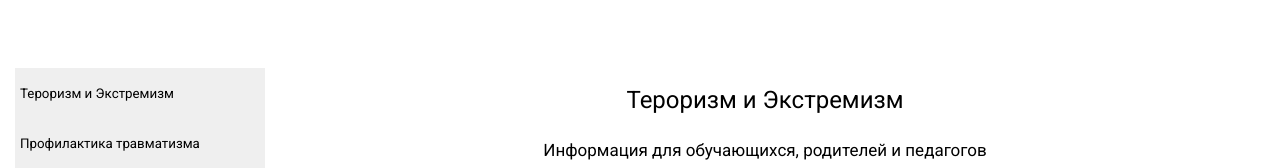
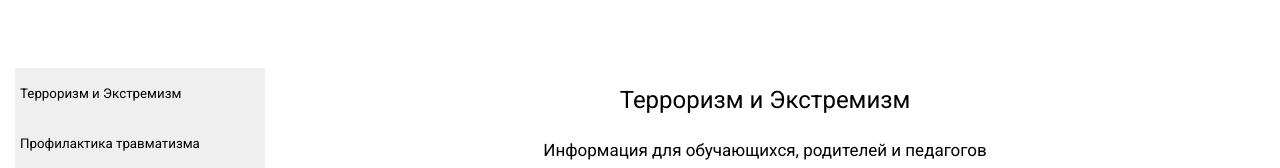
Before and after one commit to mxparfenov/MBOU90, a plain HTML site: page bezopasnost.html in a window 1280 px wide. Shown: the part 438-606 px from the top of the page. Drawn offline with Linux system fonts and the light colour scheme.

Commit message:
low changes

```diff
--- a/bezopasnost.html
+++ b/bezopasnost.html
@@ -34,7 +34,7 @@
         <div class="menu__exit">
             <img src="img/icon_8.png" alt="">
         </div>
-        <button class="menu__link terrorizm-menu">Тероризм и Экстремизм</button>
+        <button class="menu__link terrorizm-menu">Терроризм и Экстремизм</button>
         <button class="menu__link profilaktika-menu">Профилактика травматизма</button>
         <button class="menu__link medPageBut-menu">Медицинская страничка</button>
         <button class="menu__link roditelyamBut-menu">Родителям</button>
@@ -87,7 +87,7 @@
 
             <div class="content">
                 <div class="subsection">
-                    <button><div class="subsection__item terrorizm">Тероризм и Экстремизм</div></button>
+                    <button><div class="subsection__item terrorizm">Терроризм и Экстремизм</div></button>
                     <button><div class="subsection__item profilaktika">Профилактика травматизма</div></button>
                     <button><div class="subsection__item medPageBut">Медицинская страничка</div></button>
                     <button><div class="subsection__item roditelyamBut">Родителям</div></button>
@@ -105,7 +105,7 @@
                 <div class="bezopasnost">
 <!-- Раздел Терроризм и Экстремизм-->
                     <div class="bezopasnost__terorizm">
-                        <h3 class="bezopasnost__title">Тероризм и Экстремизм</h3>
+                        <h3 class="bezopasnost__title">Терроризм и Экстремизм</h3>
                         <p>Информация для обучающихся, родителей и педагогов</p>
                         <a href="https://docs.google.com/document/d/1YxsBX_hcU5hgull9Jh2keS76KD_oJ9Tt/edit">Методические  рекомендации  по действиям при угрозе совершения террористического акта в образовательной организации Донецкой Народной Республики </a>
                         <a href="https://drive.google.com/file/d/1cS5c5TZicUK4Hdyhv5qjzhEkPJYDg_lH/view?usp=sharing">Приказ о контрольно-пропускном режиме в учреждении</a>
```
